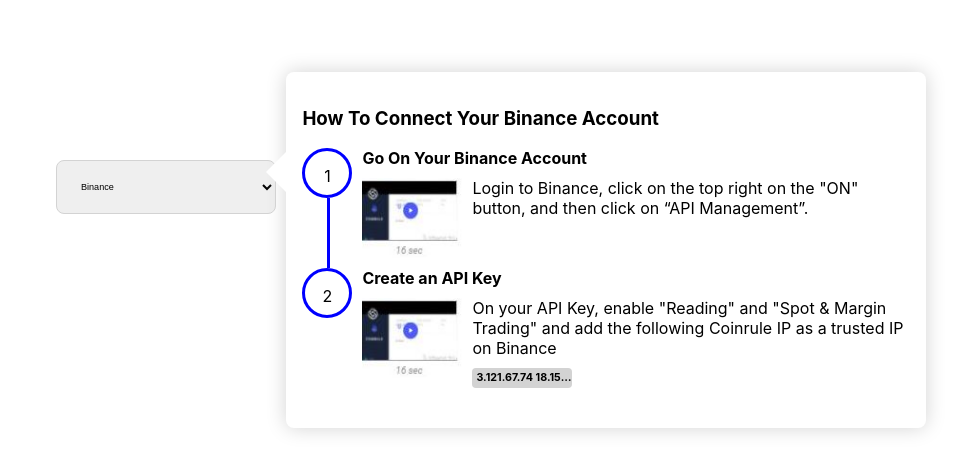
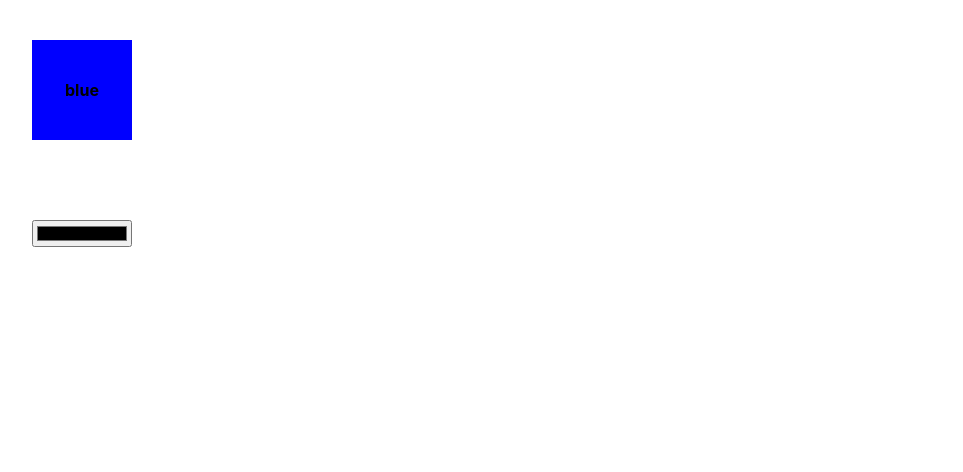
Before and after one commit to githubmor/test, a React (Create React App) app: page / in a window 1280 px wide. Shown: the top 472 px of the page, without its empty margins (8-971 px from the left). Built offline with nearby package versions, Linux system fonts and the light colour scheme.

Commit message:
new color

```diff
--- /dev/null
+++ b/src/component/Login/Login.css
@@ -0,0 +1,12 @@
+.result{
+    width: 100px;
+    height: 100px;
+     margin: 40px;
+     text-align: center;
+     line-height: 100px;
+}
+
+input{
+    width: 100px;
+    margin: 40px;
+}
--- /dev/null
+++ b/src/component/Login/Login.js
@@ -0,0 +1,22 @@
+import React,{useState} from 'react';
+import './Login.css';
+
+export default function Login() {
+
+    const [color, setColor] = useState("blue")
+
+    const changeColor = (e)=>{
+        e.preventDefault();
+        setColor(e.target.value);
+    }
+
+    return (
+        <><div className='result' style={{ backgroundColor: color }}>
+            <h4>{color}</h4>
+        </div>
+        <input type='color' onChange={changeColor}/>
+
+        </>
+
+    )
+}
--- a/src/component/Popup/InfoStep.js
+++ b/src/component/Popup/InfoStep.js
@@ -1,4 +1,4 @@
-import React,{useState} from 'react'
+import React from 'react'
 import './InfoStep.css';
 
 export default function InfoStep({ info,lastStep }) {
--- a/src/index.js
+++ b/src/index.js
@@ -2,32 +2,34 @@
 import ReactDOM from 'react-dom';
 import Popup from './component/Popup/Popup';
 import data from './exchangeData';
+import  Login  from "./component/Login/Login";
 import './index.css';
 
 export default function MyApp() {
 
-    const [exchange, setExchange] = useState(data.at(0).exchangeName);
+    // const [exchange, setExchange] = useState(data.at(0).exchangeName);
 
-    const change = function (event) {
-        setExchange(event.target.value)
-    }
+    // const change = function (event) {
+    //     setExchange(event.target.value)
+    // }
 
+    return <Login />
 
-    return (
-        <>
-            <select onChange={change} value={exchange}>
-                {data.map(
-                    ex => (
-                        <option value={ex.exchangeName}>{ex.exchangeName}</option>
-                    )
-                )}
-            </select>
-            <Popup exchange={
-                data.find((iu)=>{return iu.exchangeName===exchange})
-            } />
+    // return (
+    //     <>
+    //         <select onChange={change} value={exchange}>
+    //             {data.map(
+    //                 ex => (
+    //                     <option value={ex.exchangeName}>{ex.exchangeName}</option>
+    //                 )
+    //             )}
+    //         </select>
+    //         <Popup exchange={
+    //             data.find((iu)=>{return iu.exchangeName===exchange})
+    //         } />
 
-        </>
-    )
+    //     </>
+    // )
 
 }
 
```
